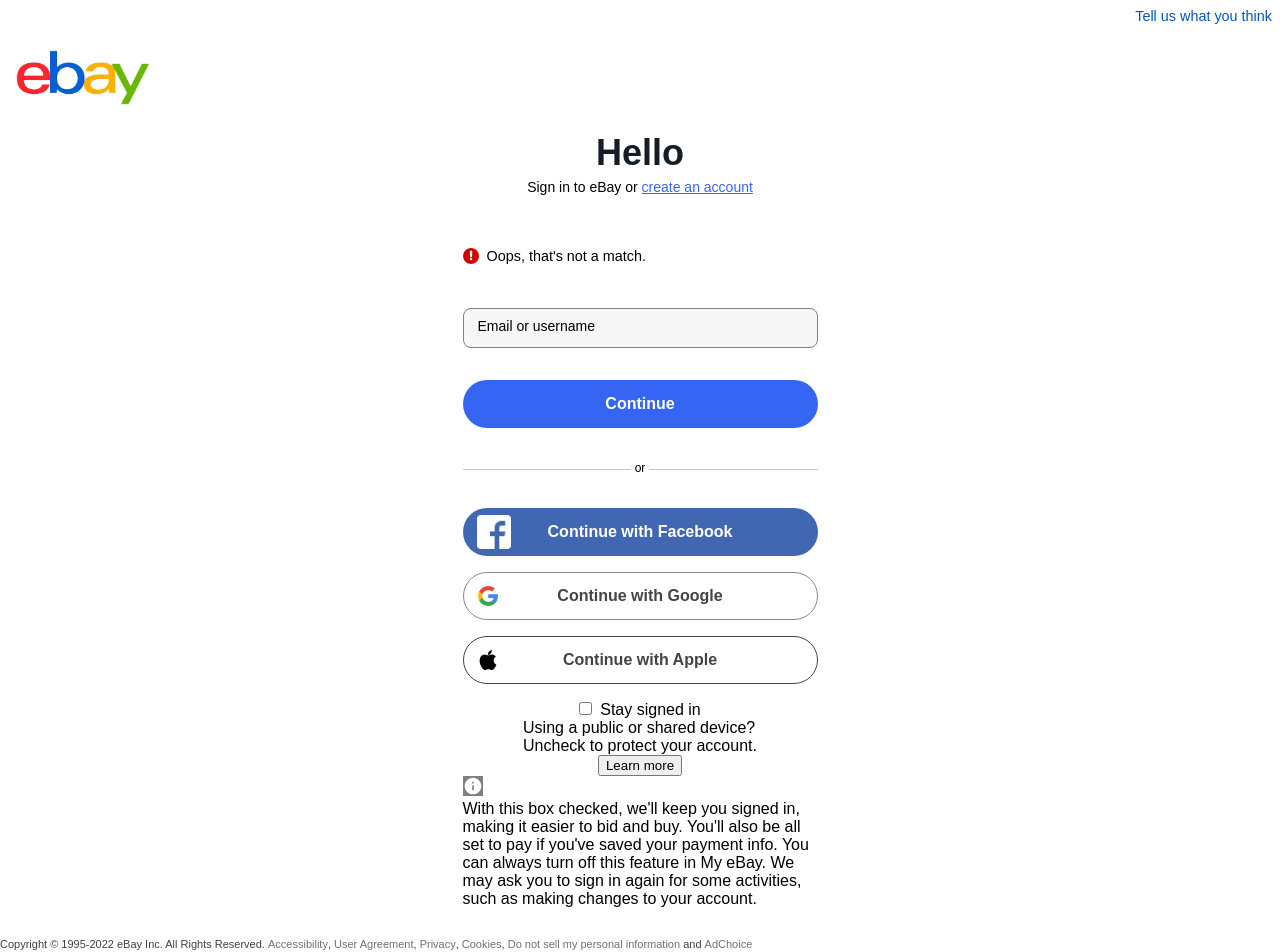
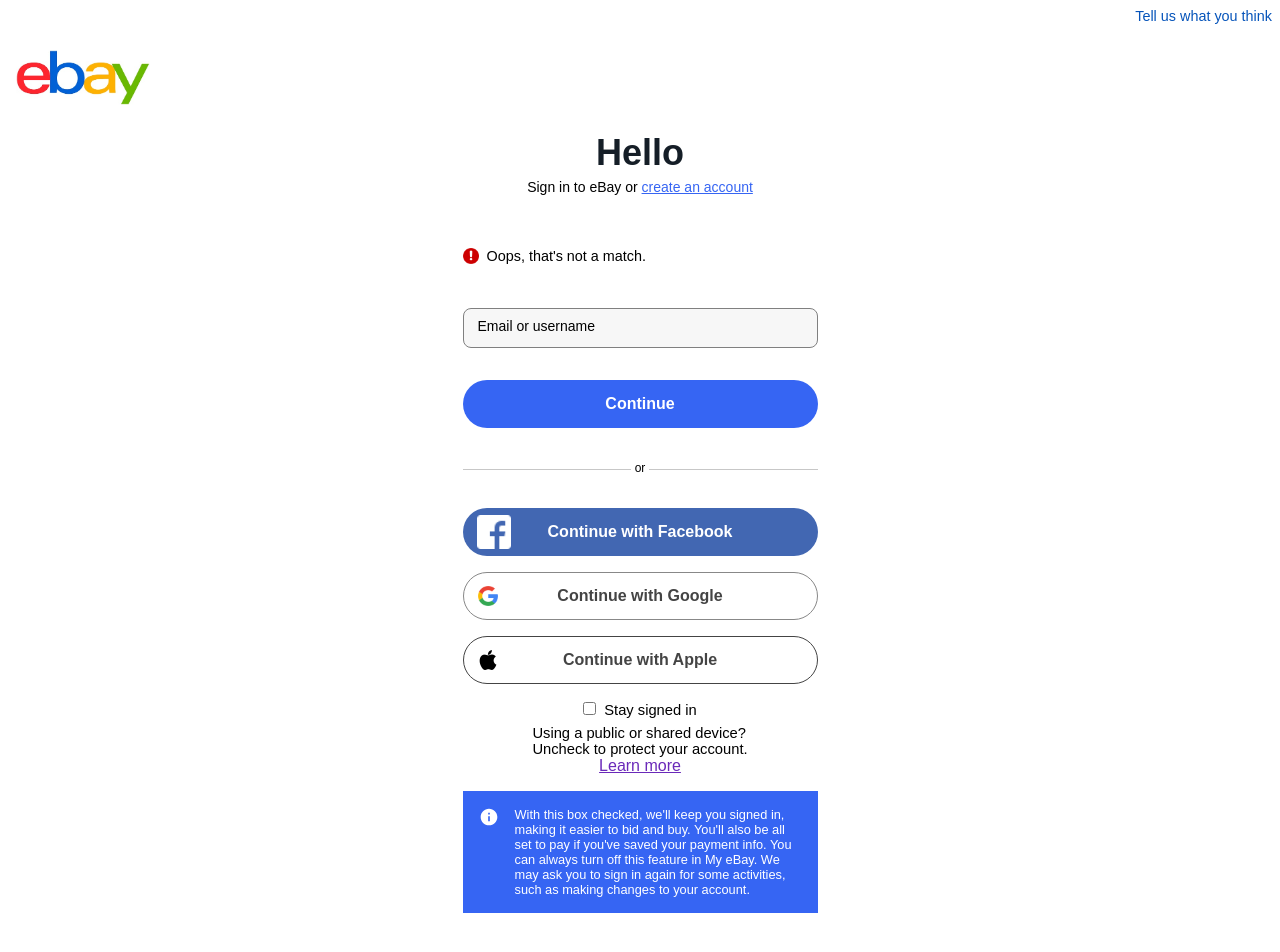
Before and after one commit to cybodt/ebay-clone, a React (Create React App) app: page /signin in a window 1280 px wide. Shown: the top 952 px of the page. Built offline with nearby package versions, Linux system fonts and the light colour scheme.

Commit message:
share code on github

```diff
--- a/src/SignIn.css
+++ b/src/SignIn.css
@@ -22,7 +22,6 @@
 
 .sign-in__container {
   width: 355px;
-  height: 100%;
   margin: 0 auto 30px;
 }
 
@@ -299,8 +298,40 @@
   display: flex;
   justify-content: center;
   align-items: center;
+  margin-bottom: 6px;
+}
+
+.sign-in__kmsi-container>label+p,
+.sign-in__kmsi-checkbox+span {
+  font-size: 0.92rem;
 }
 
 .sign-in__kmsi-checkbox {
   margin-right: 8px;
 }
+
+.sign-in__kmsi-more-info-btn {
+  padding: 0;
+  border: none;
+  background: none;
+  color: #6a29b9;
+  text-decoration: underline;
+  cursor: pointer;
+  font-size: 1rem;
+}
+
+.sign-in__kmsi-more-info-container {
+  display: flex;
+  margin: 16px 0;
+  padding: 16px;
+  background-color: #3665f3;
+  color: #fff;
+}
+
+.sign-in__kmsi-more-info-icon {
+  padding-right: 16px;
+}
+
+.sign-in__kmsi-more-info-text {
+  font-size: 0.8rem;
+}
--- a/src/SignIn.jsx
+++ b/src/SignIn.jsx
@@ -128,16 +128,13 @@
             >
               Learn more
             </button>
-            <div
-              className='sign-in__kmsi-more-info-container'
-              style={{ display: 'block' }}
-            >
+            <div className='sign-in__kmsi-more-info-container'>
               <div className='sign-in__kmsi-more-info-icon'>
                 <InfoIcon
                   fontSize='small'
                   style={{
                     color: 'white',
-                    backgroundColor: 'grey'
+                    backgroundColor: '#3665f3'
                   }}
                 />
               </div>
```
